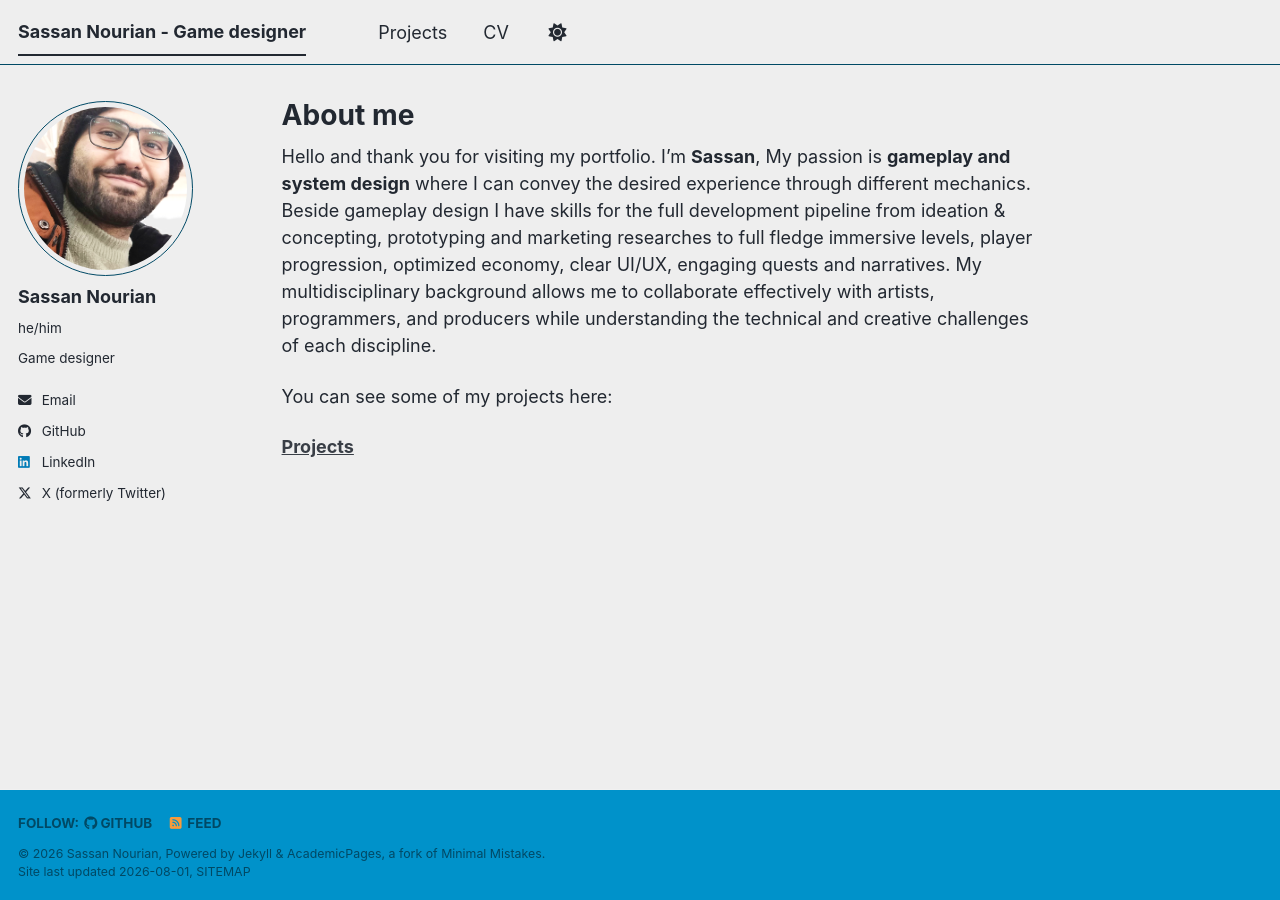
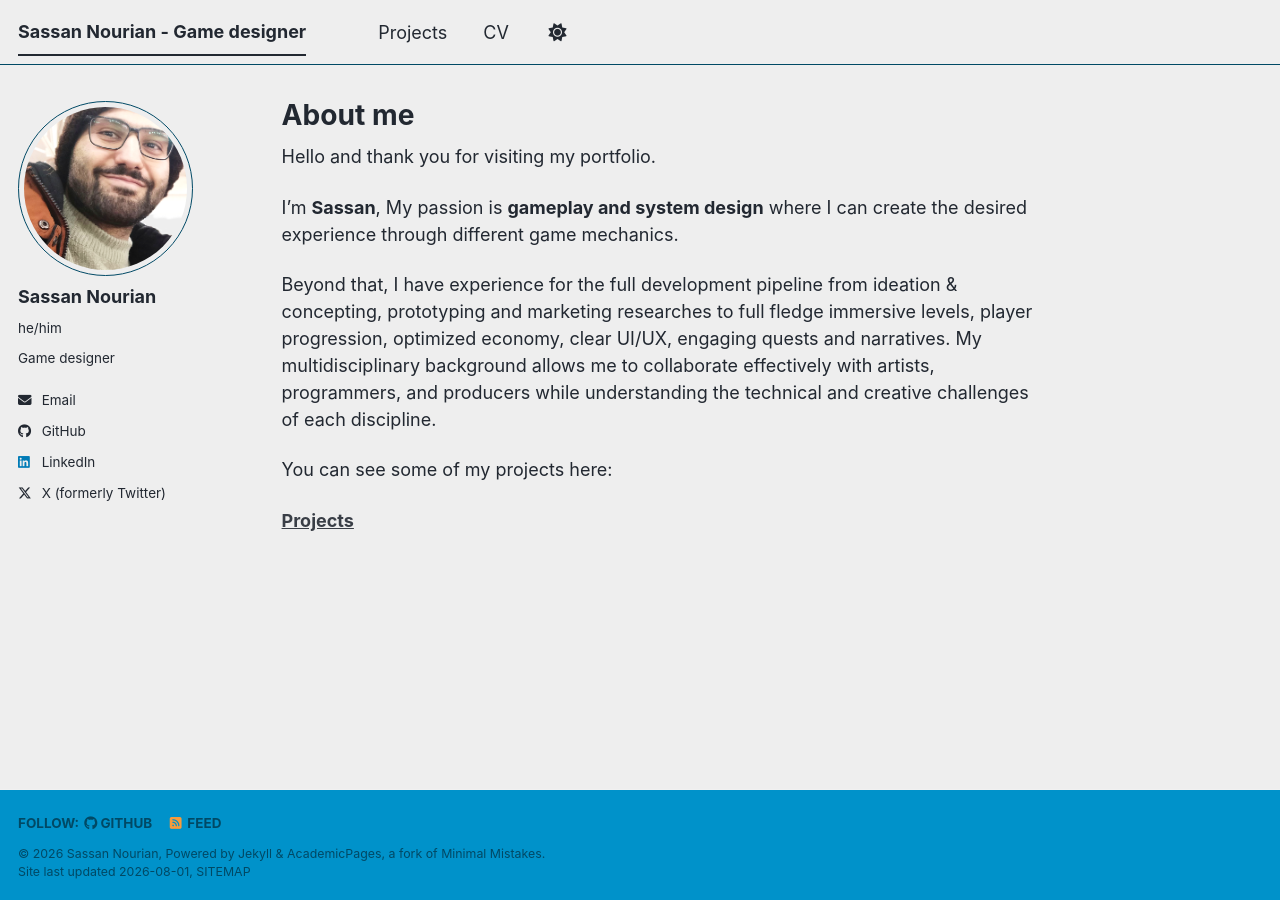
Before and after one commit to SassanTheDev/SassanTheDev.github.io, a Jekyll site: the page built from _pages/about.md, in a window 1280 px wide. Built offline with Jekyll 4.4.1, drawn with Linux system fonts in a browser that asks for light colours; a style sheet for code colours, icons or effects is not loaded.

Commit message:
Update about.md

```diff
--- a/_pages/about.md
+++ b/_pages/about.md
@@ -7,8 +7,11 @@ redirect_from:
   - /about.html
 ---
 
-Hello and thank you for visiting my portfolio. I'm **Sassan**, My passion is **gameplay and system design** where I can convey the desired experience through different mechanics.
-Beside gameplay design I have skills for the full development pipeline from ideation & concepting, prototyping and marketing researches to full fledge immersive levels, player progression, optimized economy, clear UI/UX, engaging quests and narratives. My multidisciplinary background allows me to collaborate effectively with artists, programmers, and producers while understanding the technical and creative challenges of each discipline.
+Hello and thank you for visiting my portfolio.
+
+I'm **Sassan**, My passion is **gameplay and system design** where I can create the desired experience through different game mechanics.
+
+Beyond that, I have experience for the full development pipeline from ideation & concepting, prototyping and marketing researches to full fledge immersive levels, player progression, optimized economy, clear UI/UX, engaging quests and narratives. My multidisciplinary background allows me to collaborate effectively with artists, programmers, and producers while understanding the technical and creative challenges of each discipline.
 
 You can see some of my projects here:
 
```
